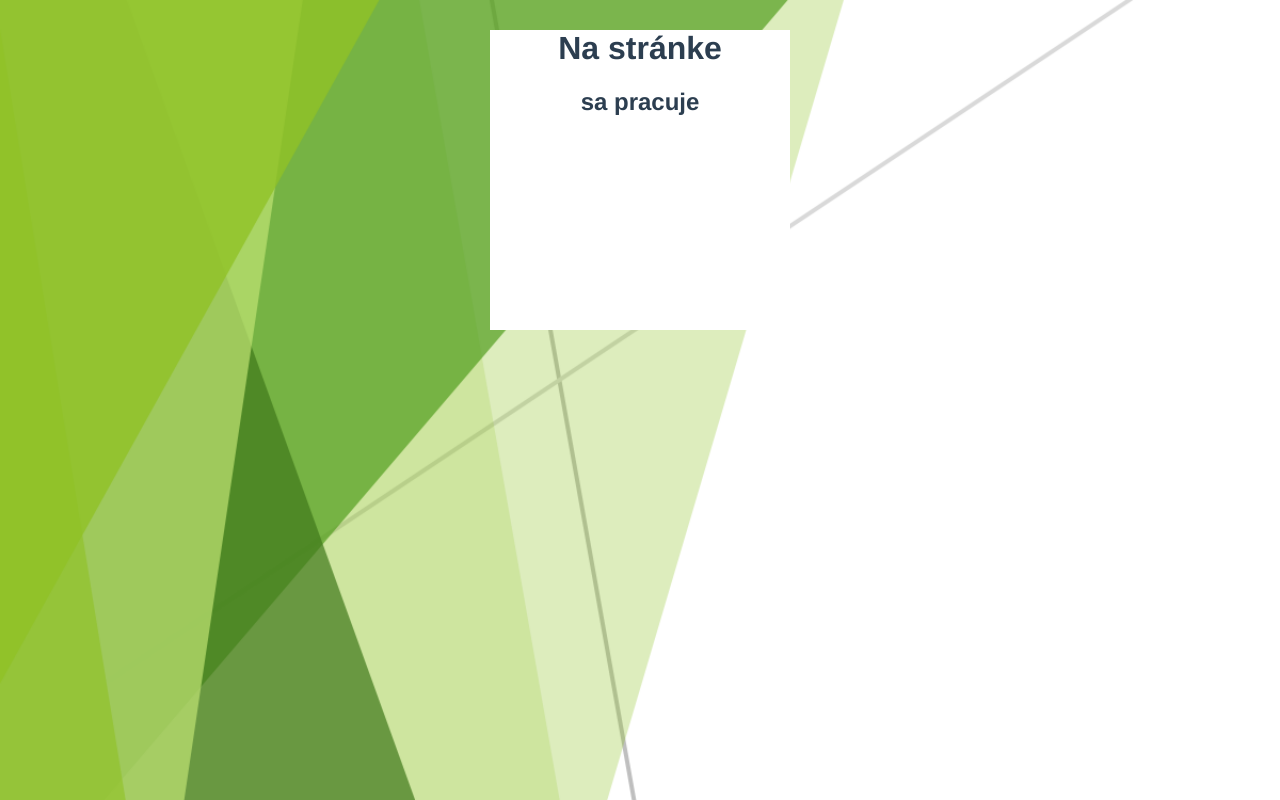
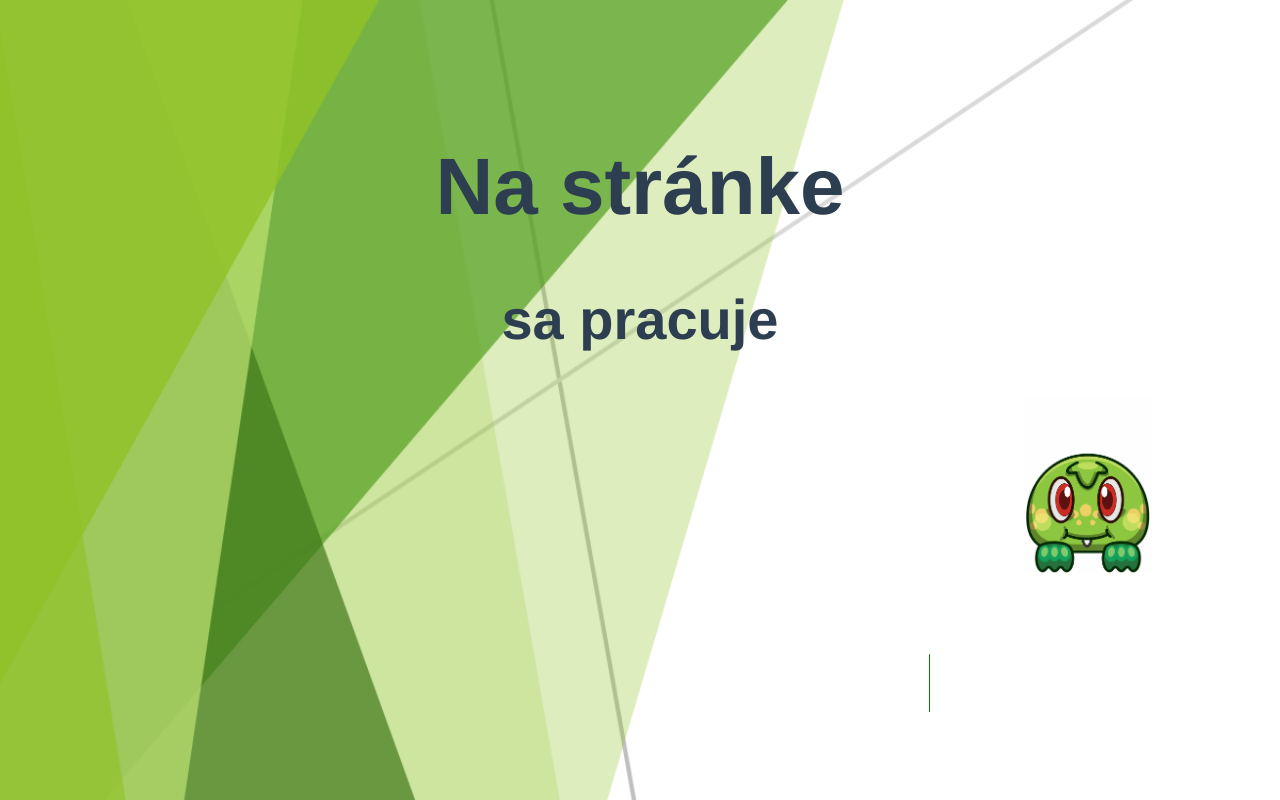
Before and after one commit to Allicce/memory-game, a Vue app: page /pageUnderConstruction in a window 1280 px wide. Built offline with nearby package versions, Linux system fonts and the light colour scheme.

Commit message:
page under construction part 2

```diff
--- a/src/components/Button.vue
+++ b/src/components/Button.vue
@@ -17,7 +17,7 @@ export default {
 
 <style scoped>
   .green_button {
-    margin-top: 0;
+    margin: auto;
     width: 80vw;
     color: #fff !important;
     text-transform: uppercase;
--- a/src/views/PageUnderConstruction.vue
+++ b/src/views/PageUnderConstruction.vue
@@ -3,27 +3,84 @@
     <div class="text">
       <h1>Na stránke</h1>
       <h2>sa pracuje</h2>
+      <div class="image_container">
+        <Button @click.native="goToPath('/')" name="Domov" class="button"/>
+        <div class="image">
+          <img src="../../public/Charac_F-F2-Jump.gif">
+        </div>
+      </div>
     </div>
+
   </div>
 </template>
 
 <script>
+import Button from '../components/Button'
 export default {
-  name: 'PageUnderConstruction'
+  name: 'PageUnderConstruction',
+  components: {
+    Button
+  },
+  methods: {
+    goToPath (path) {
+      this.$router.push(path)
+    }
+  }
 }
 </script>
 
 <style scoped>
-  .text {
-    background-color: white;
-    width: 300px;
-    height: 300px;
-    text-align: center;
-    margin: auto;
+
+  .image {
+    display: none;
   }
 
-  .text h1 {
-    margin-top: 10%;
+  .text {
+    display: table-cell;
+    width: 100vw;
+    height: 100vh;
+    vertical-align: middle;
+  }
+
+  h1 {
+    font-size: 3em;
+  }
+
+  h2 {
+    font-size: 1.5em;
+  }
+  .button {
+    margin-top: 20%;
+  }
+
+  @media(min-width: 700px) {
+    h1 {
+      font-size: 5em;
+    }
+
+    h2 {
+      font-size: 3.5em;
+    }
+
+    .button {
+      align-self: flex-end;
+    }
+
+    .image{
+      display: block;
+      width: 10vw;
+      padding: 0 10% 0 0;
+    }
+
+    img {
+      width: 100%;
+    }
+
+    .image_container {
+      display: flex;
+      justify-content: flex-end;
+    }
+
   }
 
 </style>
```
